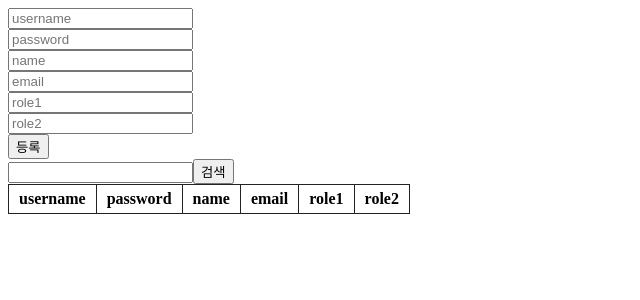
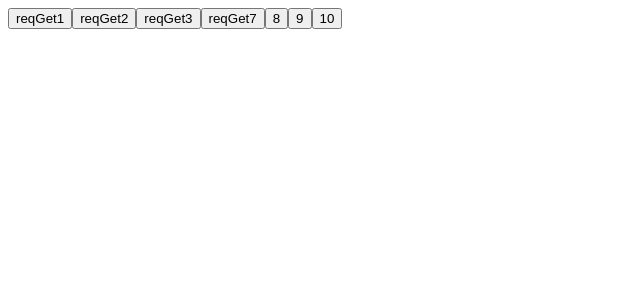
Before and after one commit to gyeonggumun/korit_9_gov_react, a React (Vite) app: page / in a window 1280 px wide. Shown: the top 300 px of the page, without its empty margins (0-640 px from the left). Built offline with nearby package versions, Linux system fonts and the light colour scheme.

Commit message:
get요청

```diff
--- /dev/null
+++ b/src/ch04/Axios04.jsx
@@ -0,0 +1,52 @@
+import axios from "axios";
+
+function Axios04() {
+    const api = axios.create({
+        baseURL: "http://localhost:8080",
+    });
+
+
+    const reqGetOnClick1 = () => {
+        api.get("/req/data1?a=aaaaa&b=10");
+    }
+
+    const reqGetOnClick2 = () => {
+        api.get("/req/data2",{
+            params: {
+                a: "abc",
+                b: 10000,
+            },
+        });
+    }
+
+    const reqGetOnClick3 = () => {
+        api.get("/req/data3", {
+            params: {
+                name: "문경구",
+                age: 25,
+            },
+        })
+    }
+
+    const reqGetOnClick7 = () => {
+        api.get("/req/abc/data7/20", {
+            params: {
+                name: "문경구",
+                age: 25,
+            },
+        })
+    }
+
+
+    return <>
+        <button onClick={reqGetOnClick1}>reqGet1</button>
+        <button onClick={reqGetOnClick2}>reqGet2</button>
+        <button onClick={reqGetOnClick3}>reqGet3</button>
+        <button onClick={reqGetOnClick7}>reqGet7</button>
+        <button>8</button>
+        <button>9</button>
+        <button>10</button>
+    </>
+}
+
+export default Axios04;
--- a/src/main.jsx
+++ b/src/main.jsx
@@ -17,6 +17,7 @@ import Promise01 from "./ch04/Promise01";
 import Axios02 from "./ch04/Axios02";
 import Test01 from "./ch04/Test01";
 import Axios03 from "./ch04/Axios03";
+import Axios04 from "./ch04/Axios04";
 
 const appObj = {
   //컴포넌트 렌더링
@@ -36,9 +37,10 @@ const appObj = {
     axios01: <Axios01 />,
     axios02: <Axios02 />,
     axios03: <Axios03 />,
+    axios04: <Axios04 />,
     promise01: <Promise01 />,
     test01: <Test01 />,
 }
 
 // render()안에 있는 항목을 렌더링시킴
-createRoot(document.getElementById('root')).render(appObj.axios03);
+createRoot(document.getElementById('root')).render(appObj.axios04);
```
